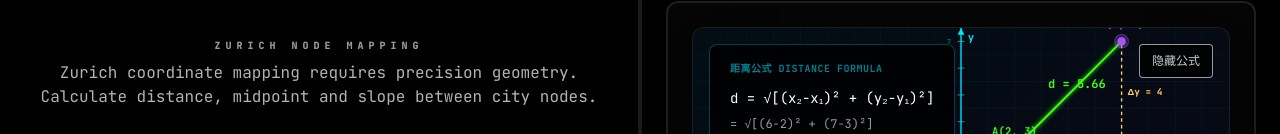
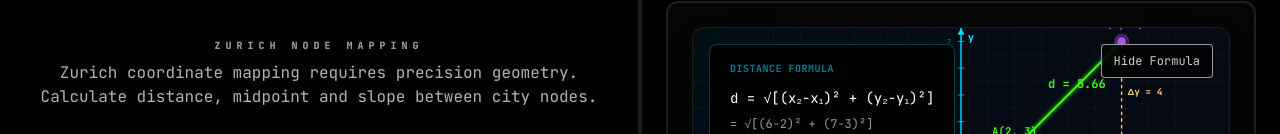
Before and after one commit to zengtao227/science-theme-park, a Next.js app: page /chamber/sm2-07 in a window 1280 px wide. Shown: the part 150-284 px from the top of the page. Built offline with nearby package versions, Linux system fonts and the light colour scheme.

Commit message:
feat(sm2-07): fix canvas internationalization and introduce advanced problem types (reverse midpoint, collinearity check) for higher difficulty levels

```diff
--- a/src/app/chamber/sm2-07/page.tsx
+++ b/src/app/chamber/sm2-07/page.tsx
@@ -54,7 +54,33 @@ const slopeData = [
 ];
 
 function buildStagePool(t: S207T, difficulty: Difficulty, stage: Stage): S207Quest[] {
+  // --- DISTANCE STAGE ---
   if (stage === "DISTANCE") {
+    // Elite: Find missing coordinate given distance (e.g. Find y if dist(A,B)=5)
+    if (difficulty === "ELITE") {
+      return [
+        {
+          id: "D-E1", difficulty, stage,
+          point1: [0, 0], point2: [3, 4],
+          promptLatex: "\\text{Distance } d=5 \\text{. Find } y \\text{ for } B(3,y) \\text{ (y>0)}.",
+          expressionLatex: "A(0,0), B(3,y)",
+          targetLatex: "y",
+          slots: [{ id: "y", labelLatex: "y", placeholder: "?", expected: 4 }],
+          correctLatex: "y=4"
+        },
+        {
+          id: "D-E2", difficulty, stage,
+          point1: [1, 1], point2: [6, 13],
+          promptLatex: "\\text{Distance } d=13 \\text{. Find } x \\text{ for } B(x,13) \\text{ (x>1)}.",
+          expressionLatex: "A(1,1), B(x,13)",
+          targetLatex: "x",
+          slots: [{ id: "x", labelLatex: "x", placeholder: "?", expected: 6 }],
+          correctLatex: "x=6"
+        }
+      ];
+    }
+
+    // Standard Distance Calculation
     const all = distanceData.map((item) => {
       const [x1, y1] = item.point1;
       const [x2, y2] = item.point2;
@@ -77,7 +103,35 @@ function buildStagePool(t: S207T, difficulty: Difficulty, stage: Stage): S207Que
     return all;
   }
 
+  // --- MIDPOINT STAGE ---
   if (stage === "MIDPOINT") {
+    // Advanced & Elite: Reverse Midpoint (Find Endpoint given Midpoint)
+    if (difficulty === "ADVANCED" || difficulty === "ELITE") {
+      return midpointData.slice(0, 4).map(item => {
+        const [x1, y1] = item.point1;
+        const [x2, y2] = item.point2;
+        const mx = (x1 + x2) / 2;
+        const my = (y1 + y2) / 2;
+
+        return {
+          id: `M-REV-${item.id}`,
+          difficulty,
+          stage,
+          point1: item.point1,
+          point2: item.point2, // Canvas still shows B
+          promptLatex: "\\text{M is midpoint. Find B(x,y).}",
+          expressionLatex: `A(${x1},${y1}),\\; M(${mx},${my})`,
+          targetLatex: "B(x,y)",
+          slots: [
+            { id: "bx", labelLatex: "x_B", placeholder: "x", expected: x2 },
+            { id: "by", labelLatex: "y_B", placeholder: "y", expected: y2 }
+          ],
+          correctLatex: `B(${x2},${y2})`
+        };
+      });
+    }
+
+    // Standard Midpoint
     const all = midpointData.map((item) => {
       const [x1, y1] = item.point1;
       const [x2, y2] = item.point2;
@@ -104,7 +158,31 @@ function buildStagePool(t: S207T, difficulty: Difficulty, stage: Stage): S207Que
     return all;
   }
 
-  // SLOPE
+  // --- SLOPE STAGE ---
+  // Elite: Collinearity (Find missing coord to match slope)
+  if (difficulty === "ELITE") {
+    return [
+      {
+        id: "S-E1", difficulty, stage,
+        point1: [0, 0], point2: [2, 4],
+        promptLatex: "\\text{Points A, B, C are collinear. Find y.}",
+        expressionLatex: "A(0,0), B(1,2), C(2,y)",
+        targetLatex: "y",
+        slots: [{ id: "y", labelLatex: "y", placeholder: "?", expected: 4 }],
+        correctLatex: "y=4"
+      },
+      {
+        id: "S-E2", difficulty, stage,
+        point1: [1, 3], point2: [5, 11], // m=2
+        promptLatex: "\\text{Points A, B, C are collinear. Find x.}",
+        expressionLatex: "A(1,3), B(3,7), C(x,11)",
+        targetLatex: "x",
+        slots: [{ id: "x", labelLatex: "x", placeholder: "?", expected: 5 }],
+        correctLatex: "x=5"
+      }
+    ];
+  }
+
   const all = slopeData.map((item) => {
     const [x1, y1] = item.point1;
     const [x2, y2] = item.point2;
@@ -195,6 +273,28 @@ export default function S207Page() {
             stage={stage}
             point1={currentQuest?.point1 || [2, 3]}
             point2={currentQuest?.point2 || [6, 7]}
+            translations={currentLanguage === "CN" ? {
+              distance_formula: "距离公式",
+              midpoint_formula: "中点公式",
+              slope_formula: "斜率公式",
+              line_eq: "直线方程",
+              hide_formula: "隐藏公式",
+              show_formula: "显示公式"
+            } : currentLanguage === "DE" ? {
+              distance_formula: "Abstandsformel",
+              midpoint_formula: "Mittelpunktsformel",
+              slope_formula: "Steigungsformel",
+              line_eq: "Geradengleichung",
+              hide_formula: "Formel verbergen",
+              show_formula: "Formel anzeigen"
+            } : {
+              distance_formula: "Distance Formula",
+              midpoint_formula: "Midpoint Formula",
+              slope_formula: "Slope Formula",
+              line_eq: "Line Equation",
+              hide_formula: "Hide Formula",
+              show_formula: "Show Formula"
+            }}
           />
           <div className="text-[10px] uppercase tracking-[0.4em] text-white/60 font-black">{t.target_title}</div>
           <div className="rounded-xl border border-white/10 bg-white/[0.02] p-4 space-y-2">
--- a/src/components/chamber/sm2-07/CoordinateCanvas2D.tsx
+++ b/src/components/chamber/sm2-07/CoordinateCanvas2D.tsx
@@ -6,14 +6,32 @@ interface CoordinateCanvas2DProps {
   stage: "DISTANCE" | "MIDPOINT" | "SLOPE";
   point1?: [number, number];
   point2?: [number, number];
+  translations?: {
+    distance_formula: string;
+    midpoint_formula: string;
+    slope_formula: string;
+    line_eq: string;
+    hide_formula: string;
+    show_formula: string;
+  };
 }
 
 export default function CoordinateCanvas2D({
   stage = "DISTANCE",
   point1 = [2, 3],
   point2 = [6, 7],
+  translations,
 }: CoordinateCanvas2DProps) {
   const [showFormula, setShowFormula] = useState(true);
+
+  const t = translations || {
+    distance_formula: "Distance Formula",
+    midpoint_formula: "Midpoint Formula",
+    slope_formula: "Slope Formula",
+    line_eq: "Line Equation: ",
+    hide_formula: "Hide Formula",
+    show_formula: "Show Formula"
+  };
 
   // SVG配置
   const width = 800;
@@ -229,7 +247,7 @@ export default function CoordinateCanvas2D({
               fontSize="16"
               fontWeight="bold"
             >
-              y = {slope.toFixed(2)}x + {b.toFixed(2)}
+              {t.line_eq} y = {slope.toFixed(2)}x + {b.toFixed(2)}
             </text>
           </g>
         )}
@@ -256,9 +274,9 @@ export default function CoordinateCanvas2D({
       {showFormula && (
         <div className="absolute top-4 left-4 bg-black/90 border border-cyan-400/30 rounded-lg px-5 py-4 space-y-3 backdrop-blur-md max-w-xs">
           <div className="text-[10px] text-cyan-400/60 uppercase tracking-wider font-bold">
-            {stage === "DISTANCE" && "距离公式 Distance Formula"}
-            {stage === "MIDPOINT" && "中点公式 Midpoint Formula"}
-            {stage === "SLOPE" && "斜率公式 Slope Formula"}
+            {stage === "DISTANCE" && t.distance_formula}
+            {stage === "MIDPOINT" && t.midpoint_formula}
+            {stage === "SLOPE" && t.slope_formula}
           </div>
 
           {stage === "DISTANCE" && (
@@ -307,7 +325,7 @@ export default function CoordinateCanvas2D({
                 = {slope.toFixed(2)}
               </div>
               <div className="text-white text-xs mt-3 pt-3 border-t border-white/60">
-                直线方程: y = {slope.toFixed(2)}x + {b.toFixed(2)}
+                {t.line_eq} y = {slope.toFixed(2)}x + {b.toFixed(2)}
               </div>
             </div>
           )}
@@ -319,7 +337,7 @@ export default function CoordinateCanvas2D({
         onClick={() => setShowFormula(!showFormula)}
         className="absolute top-4 right-4 px-3 py-2 bg-black/80 border border-white/60 rounded text-white/80 hover:text-white hover:border-cyan-400/50 transition-all text-xs font-mono backdrop-blur-sm"
       >
-        {showFormula ? "隐藏公式" : "显示公式"}
+        {showFormula ? t.hide_formula : t.show_formula}
       </button>
 
       {/* 状态指示 */}
```
